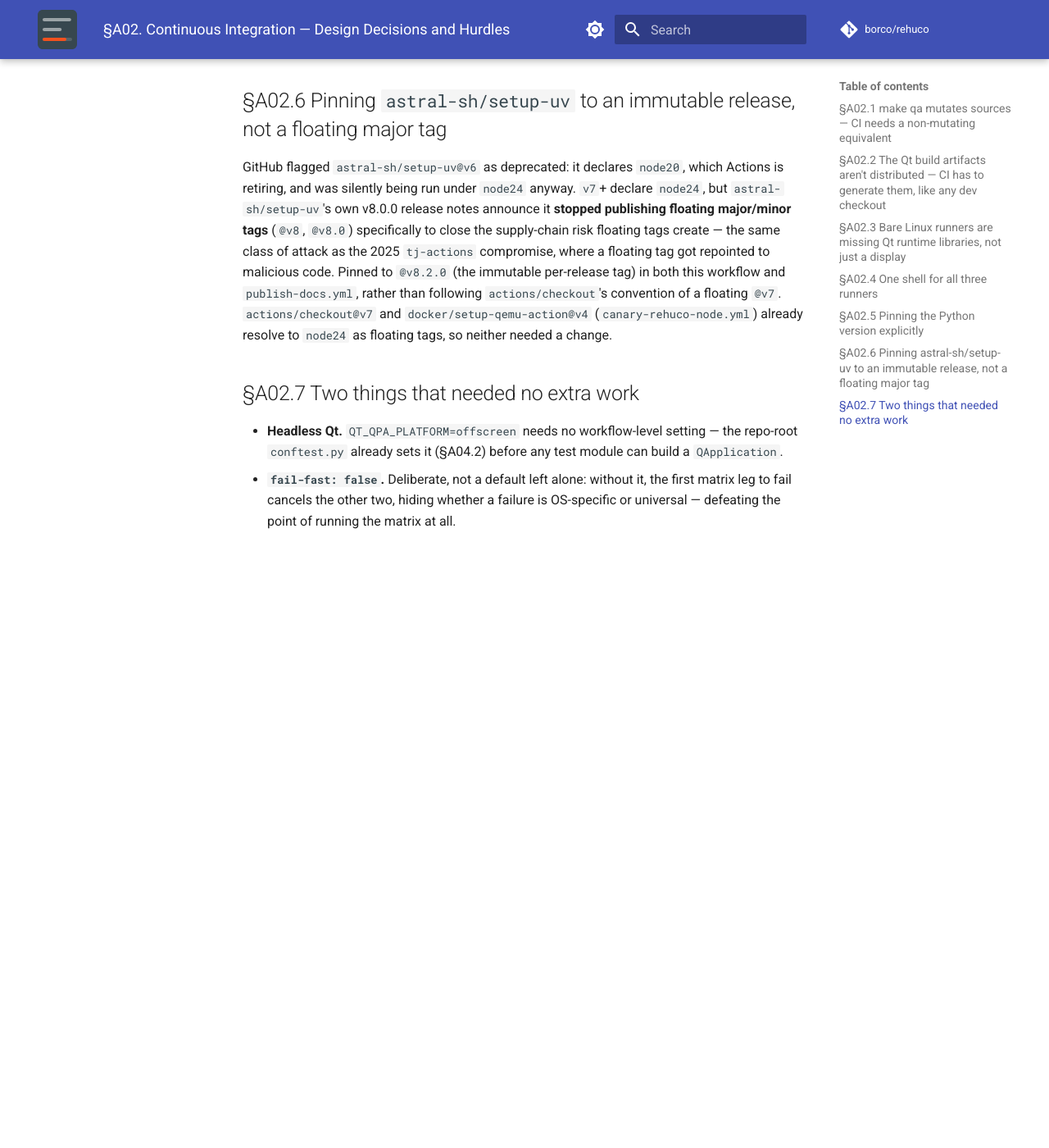
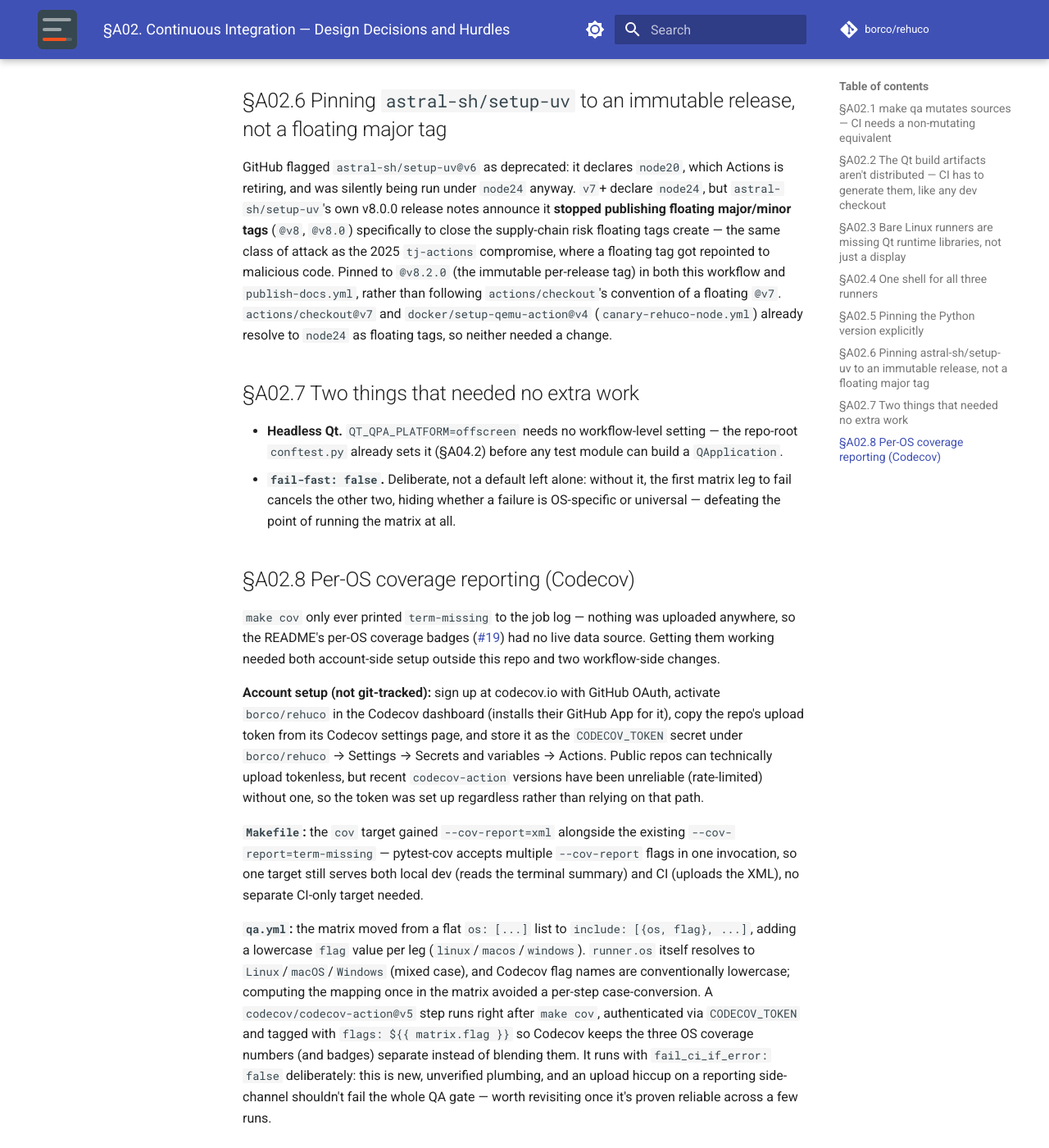
Before and after one commit to borco/rehuco, an MkDocs documentation site: the page built from docs/specs/appendices/continuous-integration.md, in a window 1280 px wide and 1400 px high, scrolled down 2981 px. Shown: the whole window at 82% size. Built offline with MkDocs 1.6.1 and Material for MkDocs 9.7.7, drawn with Linux system fonts in a browser that asks for light colours; comment, search, counter and statistics services are not loaded; before the commit the page ends 3654 px from its top, so only the background shows below that.

Commit message:
feat: wire per-OS coverage reporting into CI (Codecov)
Uploads per-OS coverage (flags: linux/macos/windows) to Codecov after
`make cov` so the README's coverage badges (#19) resolve to live data
instead of showing "unknown".

```diff
--- a/docs/specs/appendices/continuous-integration.md
+++ b/docs/specs/appendices/continuous-integration.md
@@ -120,3 +120,32 @@ to `node24` as floating tags, so neither needed a change.
 - **`fail-fast: false`.** Deliberate, not a default left alone: without it, the first matrix leg to
   fail cancels the other two, hiding whether a failure is OS-specific or universal — defeating the
   point of running the matrix at all.
+
+## §A02.8 Per-OS coverage reporting (Codecov)
+
+`make cov` only ever printed `term-missing` to the job log — nothing was uploaded anywhere, so the
+README's per-OS coverage badges ([#19](https://github.com/borco/rehuco/issues/19)) had no live data
+source. Getting them working needed both account-side setup outside this repo and two workflow-side
+changes.
+
+**Account setup (not git-tracked):** sign up at codecov.io with GitHub OAuth, activate
+`borco/rehuco` in the Codecov dashboard (installs their GitHub App for it), copy the repo's
+upload token from its Codecov settings page, and store it as the `CODECOV_TOKEN` secret under
+`borco/rehuco` → Settings → Secrets and variables → Actions. Public repos can technically upload
+tokenless, but recent `codecov-action` versions have been unreliable (rate-limited) without one, so
+the token was set up regardless rather than relying on that path.
+
+**`Makefile`:** the `cov` target gained `--cov-report=xml` alongside the existing
+`--cov-report=term-missing` — pytest-cov accepts multiple `--cov-report` flags in one invocation, so
+one target still serves both local dev (reads the terminal summary) and CI (uploads the XML), no
+separate CI-only target needed.
+
+**`qa.yml`:** the matrix moved from a flat `os: [...]` list to `include: [{os, flag}, ...]`, adding
+a lowercase `flag` value per leg (`linux`/`macos`/`windows`). `runner.os` itself resolves to
+`Linux`/`macOS`/`Windows` (mixed case), and Codecov flag names are conventionally lowercase;
+computing the mapping once in the matrix avoided a per-step case-conversion. A
+`codecov/codecov-action@v5` step runs right after `make cov`, authenticated via `CODECOV_TOKEN` and
+tagged with `flags: ${{ matrix.flag }}` so Codecov keeps the three OS coverage numbers (and badges)
+separate instead of blending them. It runs with `fail_ci_if_error: false` deliberately: this is
+new, unverified plumbing, and an upload hiccup on a reporting side-channel shouldn't fail the whole
+QA gate — worth revisiting once it's proven reliable across a few runs.
```
Also changed, not shown: 2 other files.
